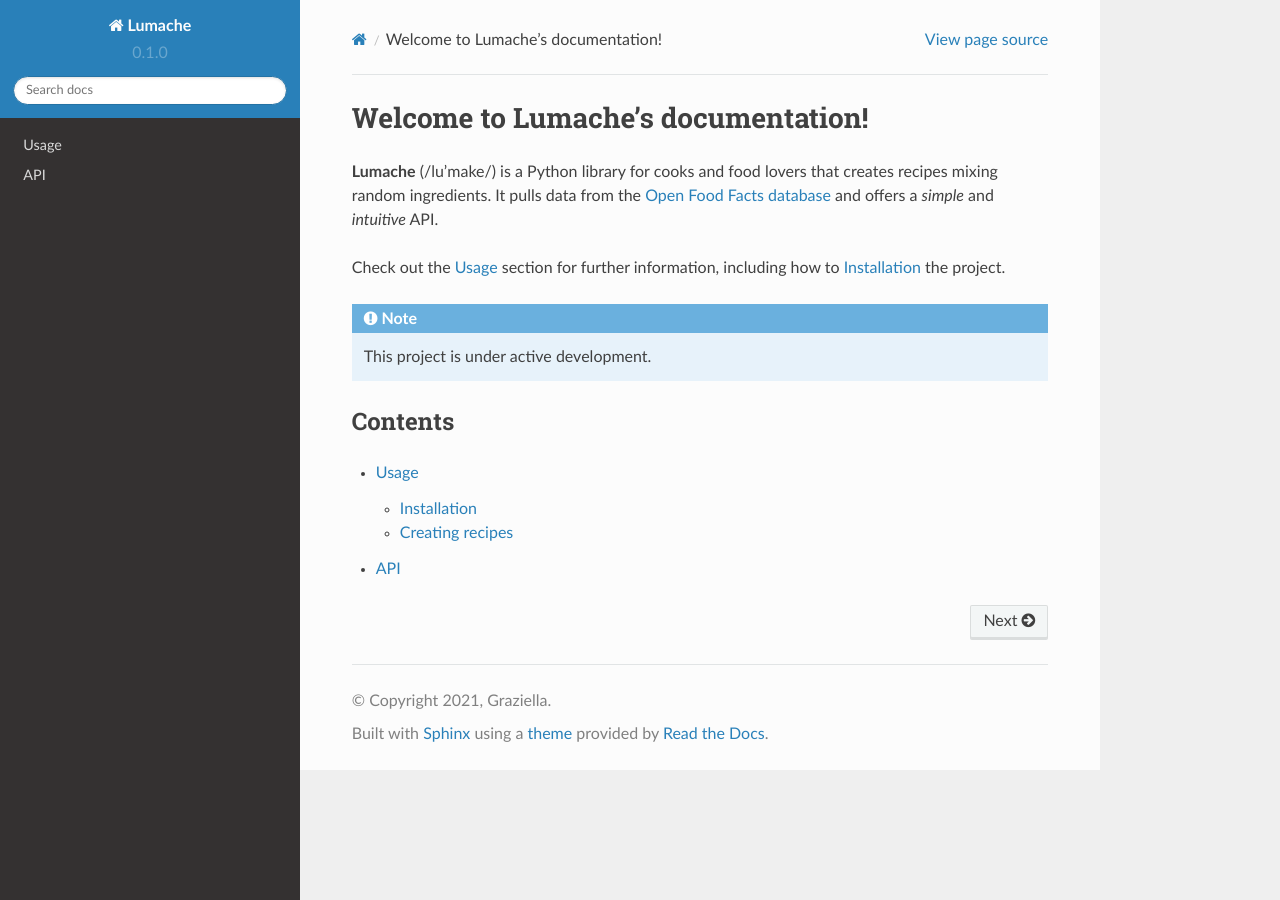
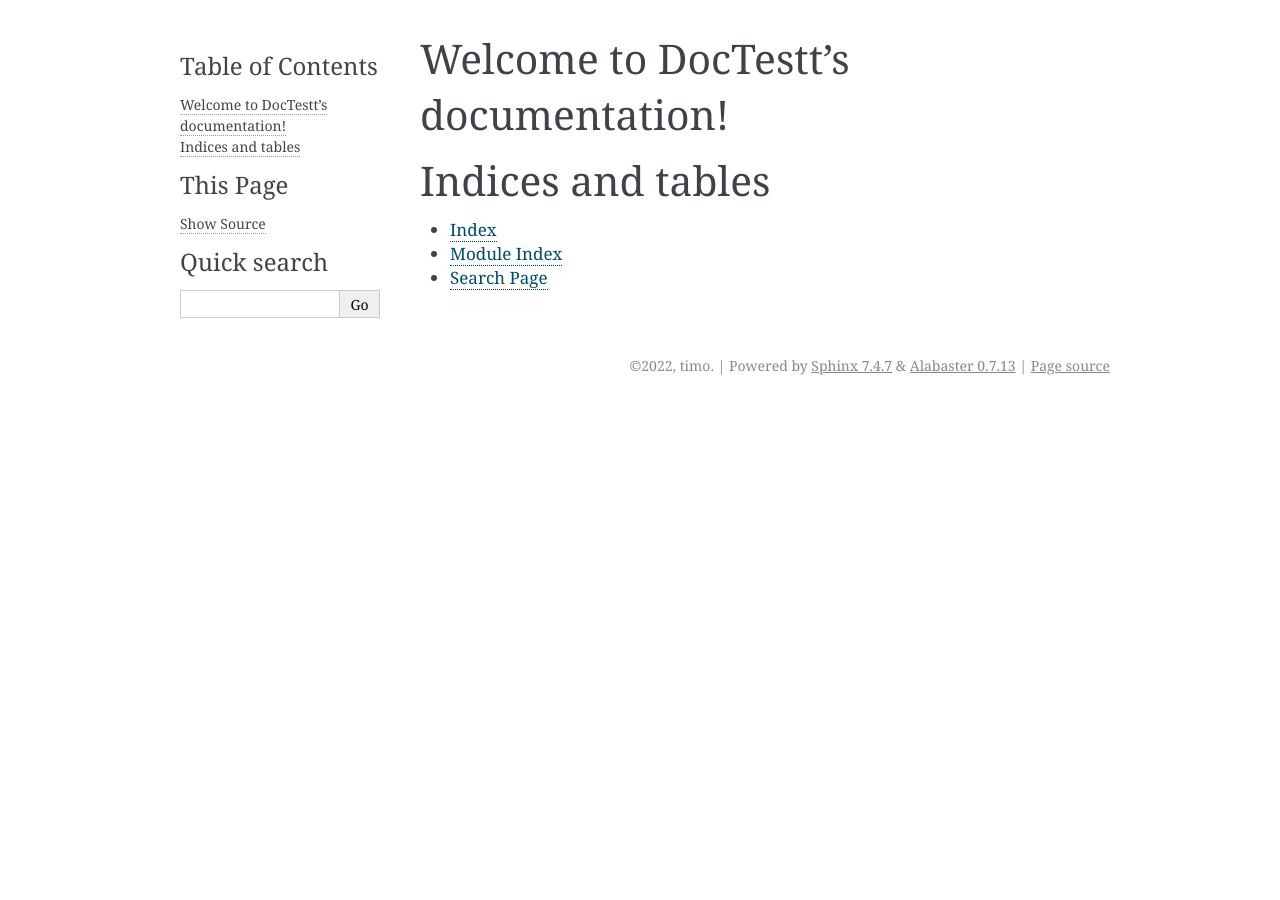
Before and after one commit to linuxianer99/doctest, a Sphinx documentation site: the page built from docs/source/index.rst, in a window 1280 px wide. Built offline with Sphinx 7.4.7, drawn with Linux system fonts in a browser that asks for light colours.

Commit message:
Inserted minimal

```diff
--- a/docs/source/api.rst
+++ /dev/null
@@ -1,7 +0,0 @@
-API
-===
-
-.. autosummary::
-   :toctree: generated
-
-   lumache
--- a/docs/source/conf.py
+++ b/docs/source/conf.py
@@ -1,35 +1,52 @@
 # Configuration file for the Sphinx documentation builder.
+#
+# This file only contains a selection of the most common options. For a full
+# list see the documentation:
+# https://www.sphinx-doc.org/en/master/usage/configuration.html
 
-# -- Project information
+# -- Path setup --------------------------------------------------------------
 
-project = 'Lumache'
-copyright = '2021, Graziella'
-author = 'Graziella'
+# If extensions (or modules to document with autodoc) are in another directory,
+# add these directories to sys.path here. If the directory is relative to the
+# documentation root, use os.path.abspath to make it absolute, like shown here.
+#
+# import os
+# import sys
+# sys.path.insert(0, os.path.abspath('.'))
 
-release = '0.1'
-version = '0.1.0'
 
-# -- General configuration
+# -- Project information -----------------------------------------------------
 
+project = 'DocTestt'
+copyright = '2022, timo'
+author = 'timo'
+
+
+# -- General configuration ---------------------------------------------------
+
+# Add any Sphinx extension module names here, as strings. They can be
+# extensions coming with Sphinx (named 'sphinx.ext.*') or your custom
+# ones.
 extensions = [
-    'sphinx.ext.duration',
-    'sphinx.ext.doctest',
-    'sphinx.ext.autodoc',
-    'sphinx.ext.autosummary',
-    'sphinx.ext.intersphinx',
 ]
 
-intersphinx_mapping = {
-    'python': ('https://docs.python.org/3/', None),
-    'sphinx': ('https://www.sphinx-doc.org/en/master/', None),
-}
-intersphinx_disabled_domains = ['std']
-
+# Add any paths that contain templates here, relative to this directory.
 templates_path = ['_templates']
 
-# -- Options for HTML output
+# List of patterns, relative to source directory, that match files and
+# directories to ignore when looking for source files.
+# This pattern also affects html_static_path and html_extra_path.
+exclude_patterns = []
 
-html_theme = 'sphinx_rtd_theme'
 
-# -- Options for EPUB output
-epub_show_urls = 'footnote'
+# -- Options for HTML output -------------------------------------------------
+
+# The theme to use for HTML and HTML Help pages.  See the documentation for
+# a list of builtin themes.
+#
+html_theme = 'alabaster'
+
+# Add any paths that contain custom static files (such as style sheets) here,
+# relative to this directory. They are copied after the builtin static files,
+# so a file named "default.css" will overwrite the builtin "default.css".
+html_static_path = ['_static']
--- a/docs/source/index.rst
+++ b/docs/source/index.rst
@@ -1,22 +1,20 @@
-Welcome to Lumache's documentation!
-===================================
+.. DocTestt documentation master file, created by
+   sphinx-quickstart on Mon May 23 08:42:43 2022.
+   You can adapt this file completely to your liking, but it should at least
+   contain the root `toctree` directive.
 
-**Lumache** (/lu'make/) is a Python library for cooks and food lovers
-that creates recipes mixing random ingredients.
-It pulls data from the `Open Food Facts database <https://world.openfoodfacts.org/>`_
-and offers a *simple* and *intuitive* API.
-
-Check out the :doc:`usage` section for further information, including
-how to :ref:`installation` the project.
-
-.. note::
-
-   This project is under active development.
-
-Contents
---------
+Welcome to DocTestt's documentation!
+====================================
 
 .. toctree::
+   :maxdepth: 2
+   :caption: Contents:
 
-   usage
-   api
+
+
+Indices and tables
+==================
+
+* :ref:`genindex`
+* :ref:`modindex`
+* :ref:`search`
```
Also changed, not shown: docs/source/usage.rst (deleted, +0 -33 lines), lumache.py (deleted, +0 -23 lines), pyproject.toml (deleted, +0 -8 lines), 2 other files.
